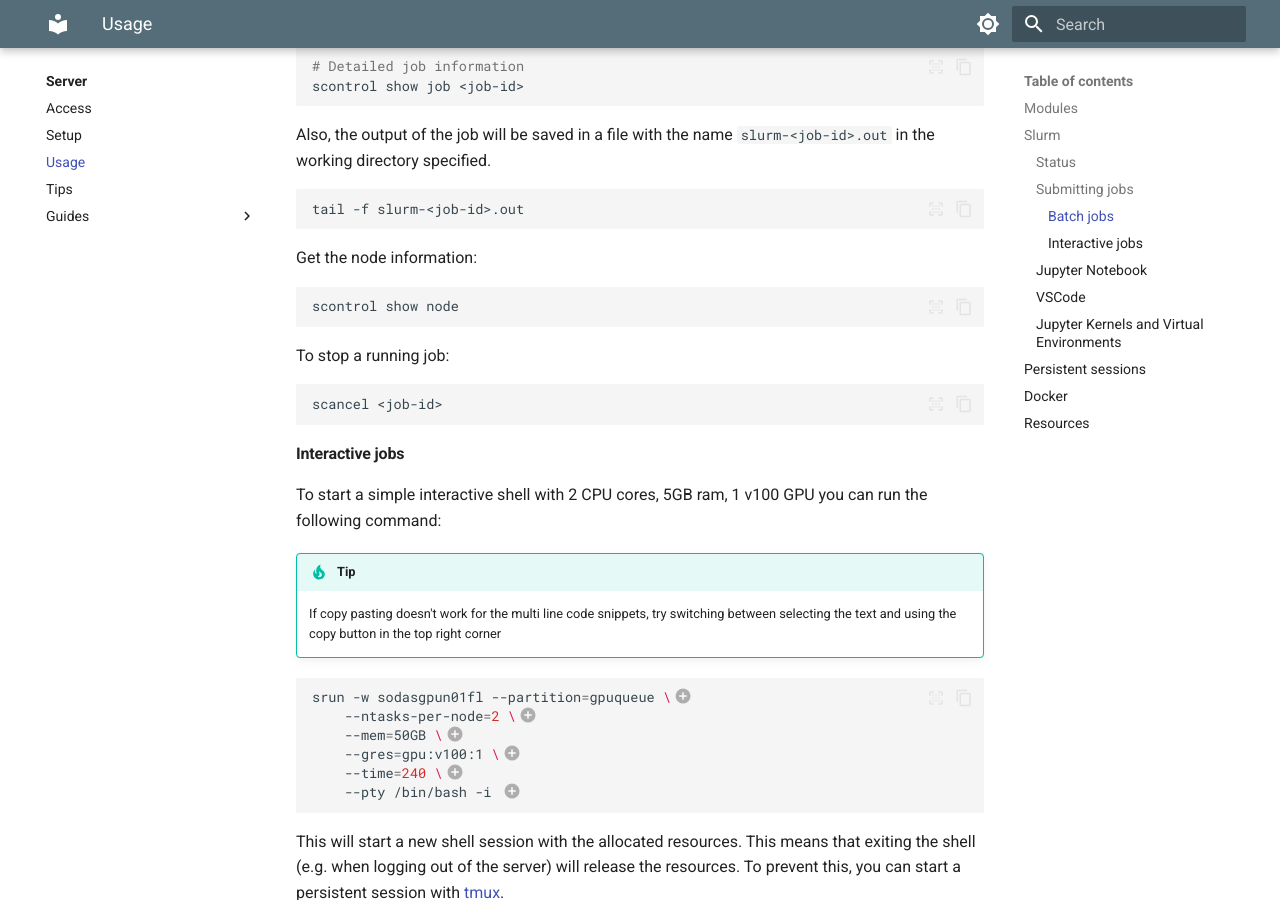
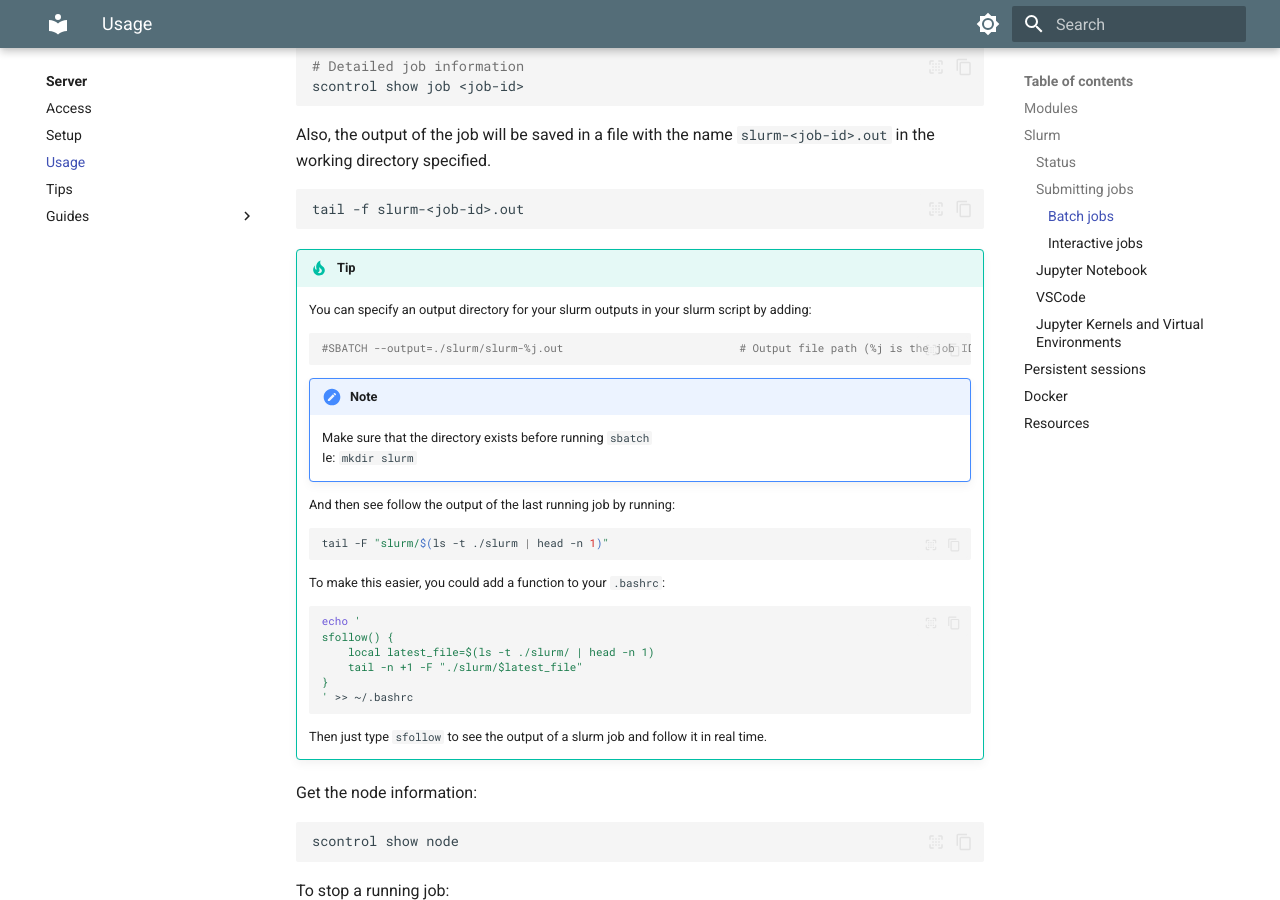
Before and after one commit to cph-sodas/cph-sodas.github.io, an MkDocs documentation site: the page built from docs/server/usage.md, in a window 1280 px wide and 900 px high, scrolled down 2459 px. Built offline with MkDocs 1.6.1 and Material for MkDocs 9.7.7, drawn with Linux system fonts in a browser that asks for light colours.

Commit message:
add custom `sfollow` tip to usage

````diff
--- a/docs/server/usage.md
+++ b/docs/server/usage.md
@@ -125,6 +125,38 @@ Also, the output of the job will be saved in a file with the name
 ```bash
 tail -f slurm-<job-id>.out
 ```
+!!! tip
+
+    You can specify an output directory for your slurm outputs in your slurm script by adding:
+
+    ```bash
+    #SBATCH --output=./slurm/slurm-%j.out                           # Output file path (%j is the job ID)
+    ```
+
+    !!! note
+
+        Make sure that the directory exists before running `sbatch`
+        Ie: `mkdir slurm`
+
+    And then see follow the output of the last running job by running:
+
+    ```bash
+    tail -F "slurm/$(ls -t ./slurm | head -n 1)"
+    ```
+
+    To make this easier, you could add a function to your `.bashrc`:
+
+    ```bash
+    echo '
+    sfollow() {
+        local latest_file=$(ls -t ./slurm/ | head -n 1)
+        tail -n +1 -F "./slurm/$latest_file"
+    }
+    ' >> ~/.bashrc
+    ```
+
+    Then just type `sfollow` to see the output of a slurm job and follow it in real time.
+
 
 Get the node information:
 
````
